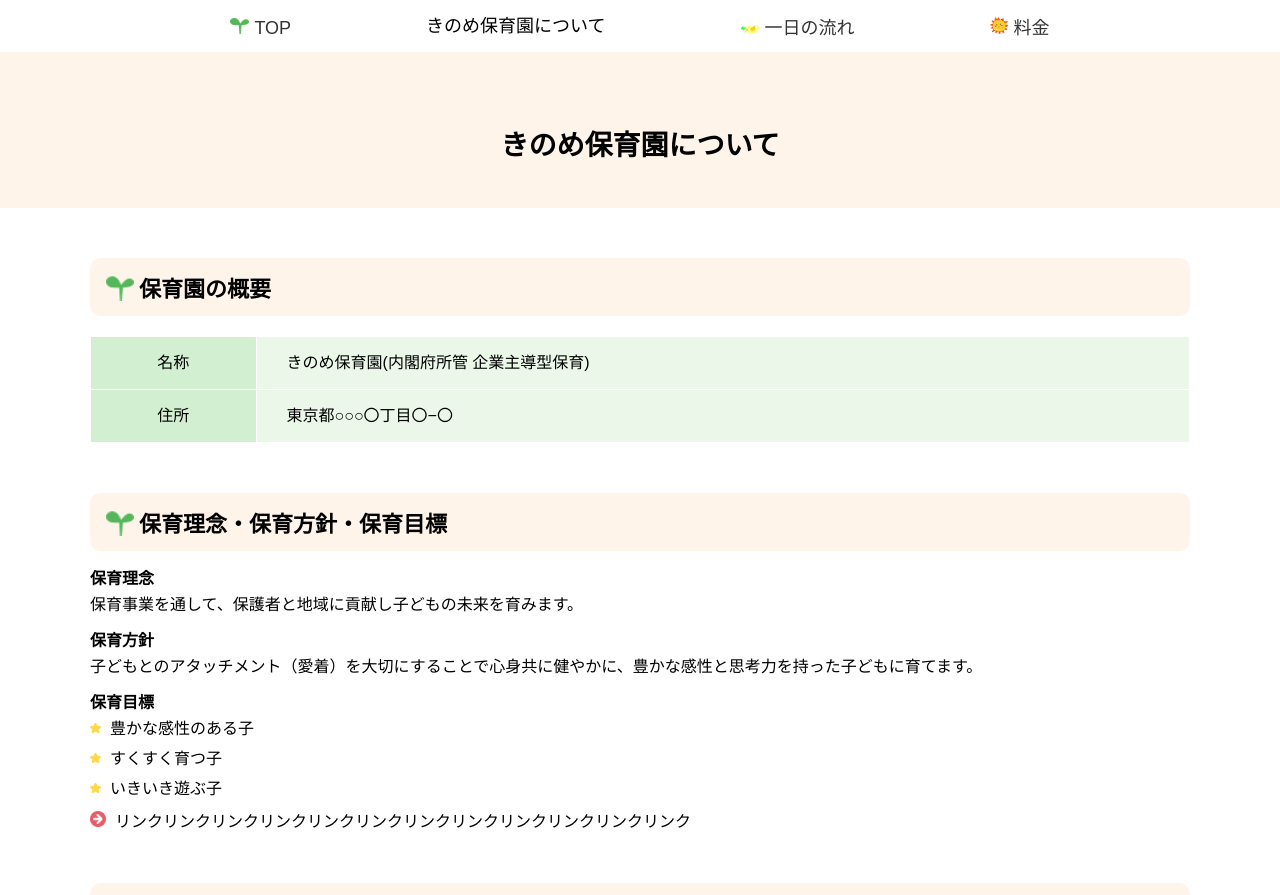
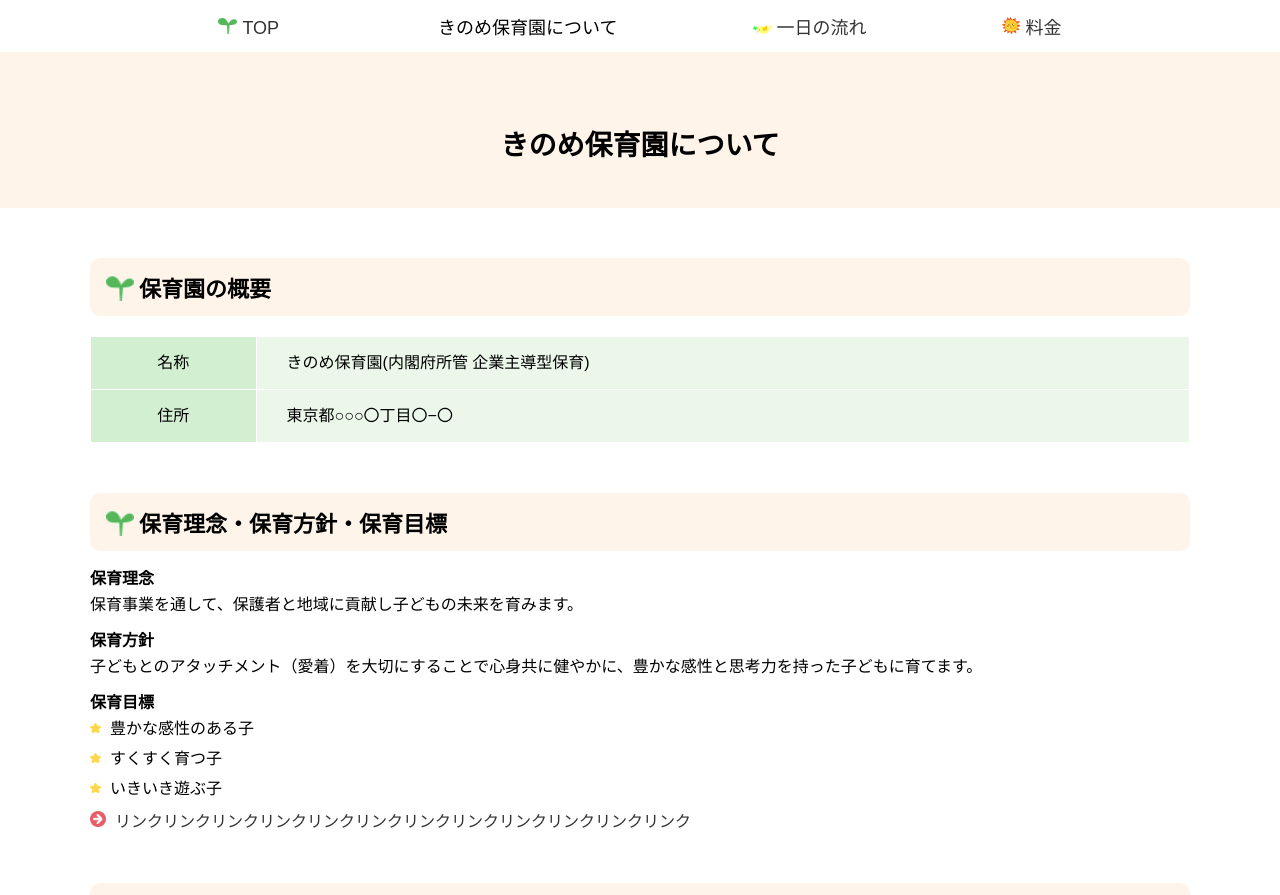
Before and after one commit to yokorokoro/001, a plain HTML site: page about.html in a window 1280 px wide. Shown: the part 51-946 px from the top of the page. Drawn offline with nearby package versions, Linux system fonts and the light colour scheme.

Commit message:
no message

```diff
--- a/about.html
+++ b/about.html
@@ -20,7 +20,7 @@
         <nav>
             <ul class="nav-main">
                 <li class="nav-top"><a href="index.html">TOP</a></li>
-                <li class="nav-about">きのめ保育園について</li>
+                <li class="nav-about current">きのめ保育園について</li>
                 <li class="nav-flow"><a href="./">一日の流れ</a></li>
                 <li class="nav-price"><a href="./">料金</a></li>
             </ul>
@@ -71,7 +71,7 @@
                         </ul>
                     </dd>
                 </dl>
-                <p>リンクリンクリンクリンクリンクリンクリンクリンクリンクリンクリンクリンク</p>
+                <p><a href="/">リンクリンクリンクリンクリンクリンクリンクリンクリンクリンクリンクリンク</a></p>
             </div>
         </section>
 
--- a/css/main.scss
+++ b/css/main.scss
@@ -760,6 +760,11 @@ nav {
 
 /* 下層 */
 
+.current {
+    padding-left: 24px;
+    margin-top: 2px;
+}
+
 .lower {
     section {
         margin-bottom: 50px;
@@ -831,6 +836,11 @@ nav {
             padding: 1px 0px 0px 25px;
             background: url(../images/icon_arrow.gif) no-repeat 0% 0%/16px;
             line-height: 130%;
+            a {
+                &:hover {
+                    color: $green;
+                }
+            }
         }
     }
     /* 下層_入園決定までの流れ */
```
Also changed, not shown: css/main.css, css/main.min.css.
